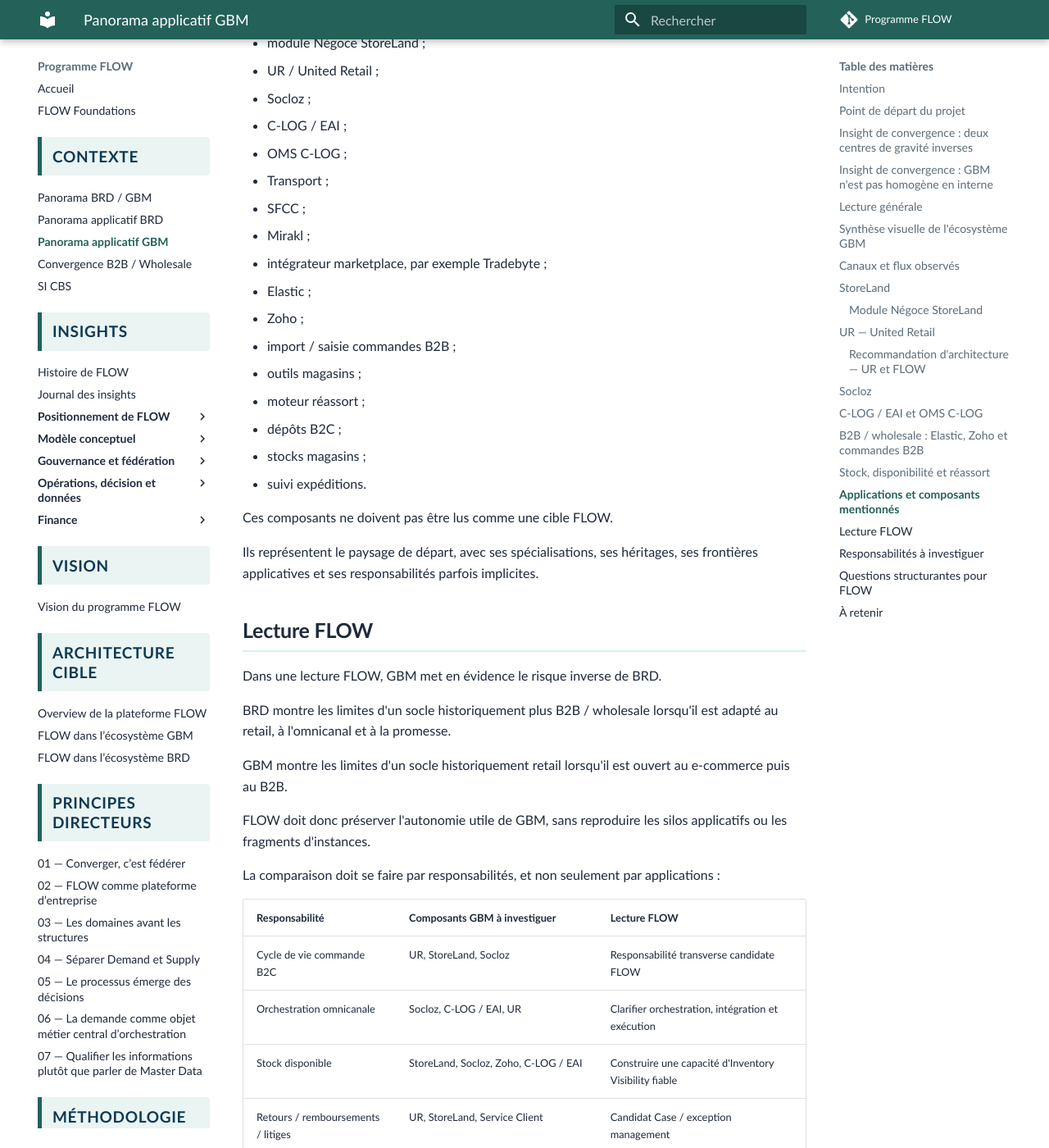
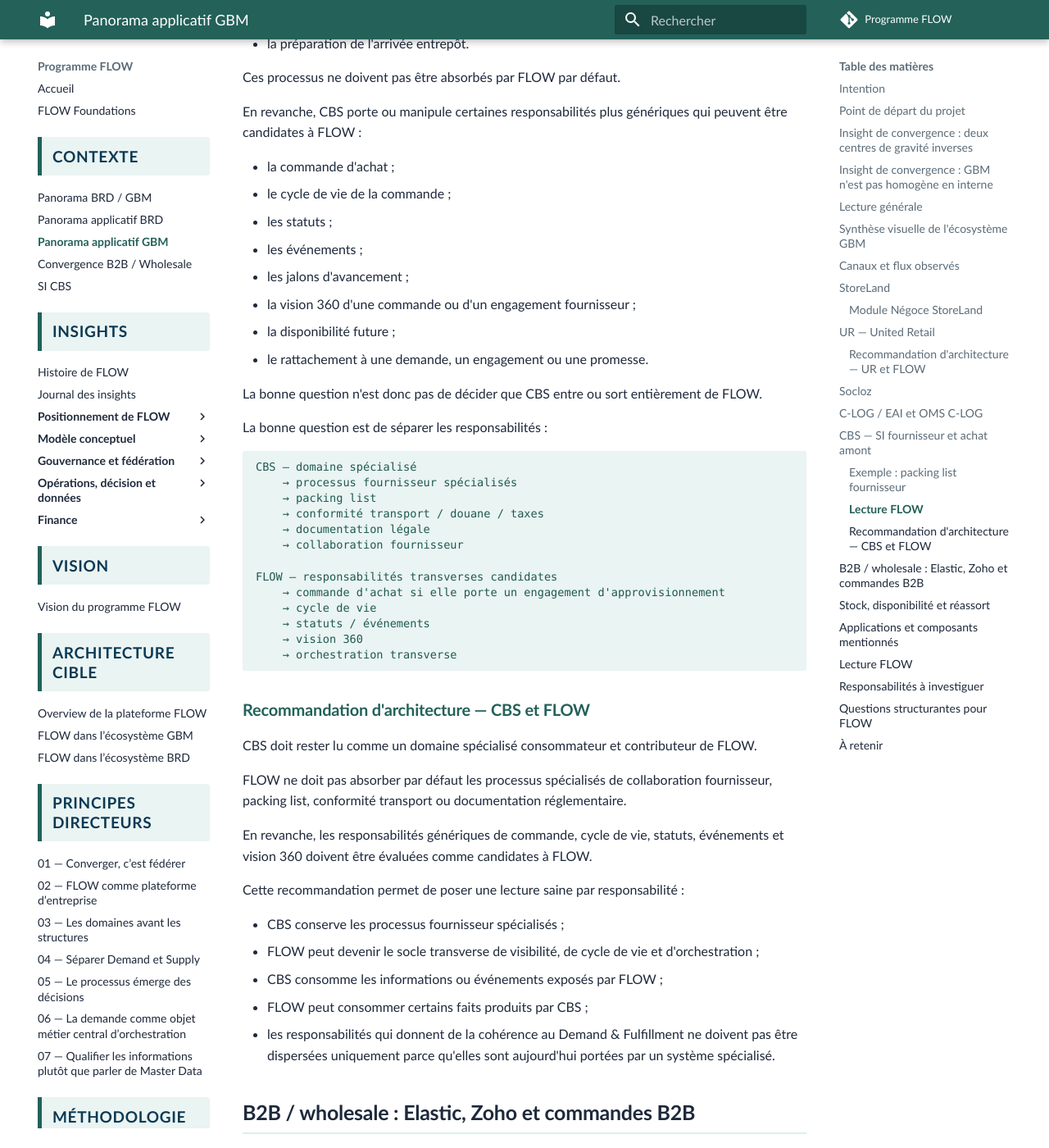
Before and after one commit to laurent-sintes/FLOW-Program, an MkDocs documentation site: the page built from docs/contexte/panorama-gbm.md, in a window 1280 px wide and 1400 px high, scrolled down 10570 px. Shown: the whole window at 82% size. Built offline with MkDocs 1.6.1 and Material for MkDocs 9.7.7, drawn with Linux system fonts in a browser that asks for light colours; comment, search, counter and statistics services are not loaded; some of the changed text lies outside the part shown.

Commit message:
Integrate CBS into GBM panorama

````diff
--- a/docs/contexte/panorama-gbm.md
+++ b/docs/contexte/panorama-gbm.md
@@ -131,6 +131,7 @@
 | Orchestration / commandes | Socloz, UR, C-LOG / EAI, OMS C-LOG | Cycle de vie commande, intégration, orchestration et exécution |
 | StoreLand | instances StoreLand, stocks magasins, dépôts, commandes B2B, moteur réassort | Socle historique retail et stock, avec plusieurs périmètres d'instance |
 | Logistique | Transport, suivi expéditions, dépôts, moteur réassort | Exécution, suivi et décisions opérationnelles |
+| Collaboration fournisseur / achat amont | CBS | Commandes d'achat fournisseur, processus support achat, livraison amont et conformité documentaire |
 
 Les flux représentés distinguent plusieurs canaux :
 
@@ -306,6 +307,109 @@
 
 Cette distinction est importante pour éviter de remplacer un composant d'intégration par une plateforme métier, ou inversement de laisser dans un EAI des responsabilités de décision et d'orchestration qui devraient être explicites.
 
+## CBS — SI fournisseur et achat amont
+
+CBS n'a pas besoin d'une page autonome, mais il constitue un élément important du panorama GBM.
+
+Il n'apparaît pas nécessairement dans la cartographie applicative visible, alors qu'il porte des responsabilités significatives autour des commandes d'achat fournisseur, du support achat et de la livraison amont.
+
+CBS est composé de plusieurs modules développés sur mesure en .NET.
+
+Son objectif est de rendre visible l'ensemble des commandes d'achat fournisseur et d'implémenter les processus support à l'achat et à la livraison jusque dans l'entrepôt.
+
+CBS ne doit donc pas être lu comme un simple outil périphérique.
+
+Il porte une partie de la relation opérationnelle entre l'entreprise, ses fournisseurs fabricants, le transport et l'entrepôt.
+
+```text
+CBS
+    → modules .NET sur mesure
+    → visibilité commandes d'achat fournisseur
+    → processus support achat / livraison
+    → suivi jusqu'à l'entrepôt
+    → documents fournisseur
+    → conformité transport / taxes / identification objets
+```
+
+### Exemple : packing list fournisseur
+
+Un exemple significatif est le service qui permet au fournisseur fabricant de publier une packing list.
+
+Cette packing list est nécessaire à la transparence du transport.
+
+Elle permet notamment d'assurer :
+
+- l'identification des objets transportés ;
+- la bonne documentation des marchandises ;
+- la conformité avec la loi du pays de réception ;
+- les informations nécessaires aux taxes, contrôles ou obligations réglementaires ;
+- la continuité entre fournisseur, transport et entrepôt.
+
+Ce type de fonctionnalité montre que CBS porte des processus spécialisés de collaboration fournisseur et de conformité amont.
+
+### Lecture FLOW
+
+CBS doit être considéré, en première lecture, comme un domaine consommateur et contributeur de FLOW.
+
+Il porte des processus spécialisés autour de :
+
+- la collaboration fournisseur ;
+- le support achat ;
+- la livraison amont ;
+- la conformité documentaire ;
+- la transparence transport ;
+- l'identification des objets ;
+- la préparation de l'arrivée entrepôt.
+
+Ces processus ne doivent pas être absorbés par FLOW par défaut.
+
+En revanche, CBS porte ou manipule certaines responsabilités plus génériques qui peuvent être candidates à FLOW :
+
+- la commande d'achat ;
+- le cycle de vie de la commande ;
+- les statuts ;
+- les événements ;
+- les jalons d'avancement ;
+- la vision 360 d'une commande ou d'un engagement fournisseur ;
+- la disponibilité future ;
+- le rattachement à une demande, un engagement ou une promesse.
+
+La bonne question n'est donc pas de décider que CBS entre ou sort entièrement de FLOW.
+
+La bonne question est de séparer les responsabilités :
+
+```text
+CBS — domaine spécialisé
+    → processus fournisseur spécialisés
+    → packing list
+    → conformité transport / douane / taxes
+    → documentation légale
+    → collaboration fournisseur
+
+FLOW — responsabilités transverses candidates
+    → commande d'achat si elle porte un engagement d'approvisionnement
+    → cycle de vie
+    → statuts / événements
+    → vision 360
+    → orchestration transverse
+```
+
+### Recommandation d'architecture — CBS et FLOW
+
+CBS doit rester lu comme un domaine spécialisé consommateur et contributeur de FLOW.
+
+FLOW ne doit pas absorber par défaut les processus spécialisés de collaboration fournisseur, packing list, conformité transport ou documentation réglementaire.
+
+En revanche, les responsabilités génériques de commande, cycle de vie, statuts, événements et vision 360 doivent être évaluées comme candidates à FLOW.
+
+Cette recommandation permet de poser une lecture saine par responsabilité :
+
+- CBS conserve les processus fournisseur spécialisés ;
+- FLOW peut devenir le socle transverse de visibilité, de cycle de vie et d'orchestration ;
+- CBS consomme les informations ou événements exposés par FLOW ;
+- FLOW peut consommer certains faits produits par CBS ;
+- les responsabilités qui donnent de la cohérence au Demand & Fulfillment ne doivent pas être dispersées uniquement parce qu'elles sont aujourd'hui portées par un système spécialisé.
+
 ## B2B / wholesale : Elastic, Zoho et commandes B2B
 
 La zone B2B / wholesale fait apparaître notamment Elastic, Zoho et des mécanismes d'import ou de saisie de commandes B2B.
@@ -362,6 +466,7 @@
 - C-LOG / EAI ;
 - OMS C-LOG ;
 - Transport ;
+- CBS ;
 - SFCC ;
 - Mirakl ;
 - intégrateur marketplace, par exemple Tradebyte ;
@@ -397,9 +502,11 @@
 | Stock disponible | StoreLand, Socloz, Zoho, C-LOG / EAI | Construire une capacité d'Inventory Visibility fiable |
 | Retours / remboursements / litiges | UR, StoreLand, Service Client | Candidat Case / exception management |
 | Négoce / B2B | StoreLand Négoce, Zoho, Elastic, commandes manuelles | Découpler engagement commercial et commande d'achat |
+| Commandes d'achat fournisseur | CBS, StoreLand Négoce | Distinguer collaboration fournisseur spécialisée et responsabilités transverses FLOW |
+| Collaboration fournisseur / conformité | CBS | Domaine spécialisé contributeur et consommateur de FLOW |
 | Réassort | Moteur réassort, StoreLand, stocks magasins | Décision à expliciter et gouverner |
 | B2B / wholesale | Elastic, Zoho, commandes B2B | Canal à intégrer sans le plaquer sur le modèle retail |
-| Exécution logistique | C-LOG / EAI, OMS C-LOG, Transport, suivi expéditions | Exécution et événements à connecter à FLOW |
+| Exécution logistique | C-LOG / EAI, OMS C-LOG, Transport, suivi expéditions, CBS | Exécution, documents et événements à connecter à FLOW |
 
 ## Responsabilités à investiguer
 
@@ -411,6 +518,7 @@
 - rôle précis du module Négoce StoreLand ;
 - rôle précis de UR / United Retail ;
 - rôle précis de Socloz ;
+- rôle précis de CBS dans l'achat amont, la collaboration fournisseur et la livraison jusqu'à l'entrepôt ;
 - gestion des stocks et disponibilités ;
 - allocation et promesse ;
 - orchestration omnicanale ;
@@ -429,6 +537,10 @@
 - Le module Négoce StoreLand doit-il être généralisé, remplacé, ou découpé en capacités cibles distinctes ?
 - La commande d'achat B2B / Négoce doit-elle être une capacité FLOW ?
 - La négociation, l'assortiment et le catalogue doivent-ils rester dans le domaine engagement ?
+- CBS doit-il rester un domaine spécialisé consommateur et contributeur de FLOW ?
+- Quelles responsabilités de CBS relèvent réellement de la collaboration fournisseur, de la packing list et de la conformité ?
+- Quelles responsabilités de CBS relèvent plutôt d'une capacité transverse FLOW : commande, cycle de vie, statuts, événements ou vision 360 ?
+- La commande d'achat fournisseur doit-elle être portée par FLOW lorsqu'elle représente un engagement d'approvisionnement ou une disponibilité future ?
 - UR doit-il être remplacé, absorbé progressivement par FLOW, ou conservé comme composant transitoire ?
 - Les responsabilités d'UR relèvent-elles d'une capacité cible de Case / Order Lifecycle Orchestration ?
 - Socloz porte-t-il une responsabilité d'OMS, de promesse, de réservation, d'orchestration omnicanale ou seulement d'intégration e-commerce ?
@@ -448,6 +560,8 @@
 
 UR signifie United Retail. Il est dans le scope de FLOW non par sa technologie, mais par sa responsabilité métier : il porte déjà une forme de cycle de vie transverse des commandes B2C, avec retours, remboursements, litiges et réintégration stock.
 
+CBS complète cette lecture par l'amont fournisseur : il porte des processus spécialisés autour de la commande d'achat fournisseur, de la collaboration fournisseur, de la livraison amont, de la packing list et de la conformité documentaire. Il doit rester lu comme un domaine spécialisé consommateur et contributeur de FLOW, tout en exposant certaines responsabilités transverses candidates FLOW comme la commande, le cycle de vie, les statuts, les événements et la vision 360.
+
 Le module Négoce montre que la convergence est aussi intra-GBM : les marques premium disposent d'un processus outillé, tandis que d'autres marques opèrent encore certains flux de manière plus manuelle ou dispersée.
 
 FLOW doit donc permettre de mutualiser les capacités transverses sans uniformiser les modes de fonctionnement utiles.
````
